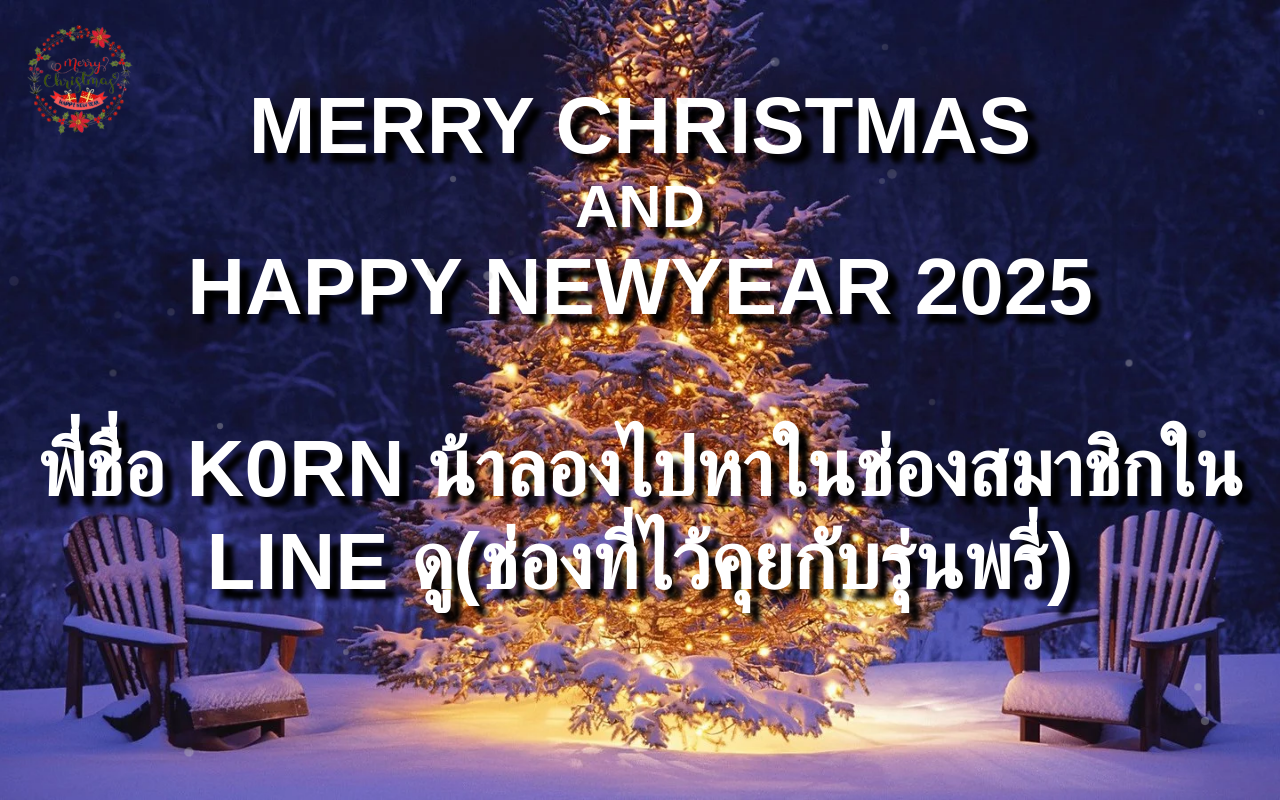
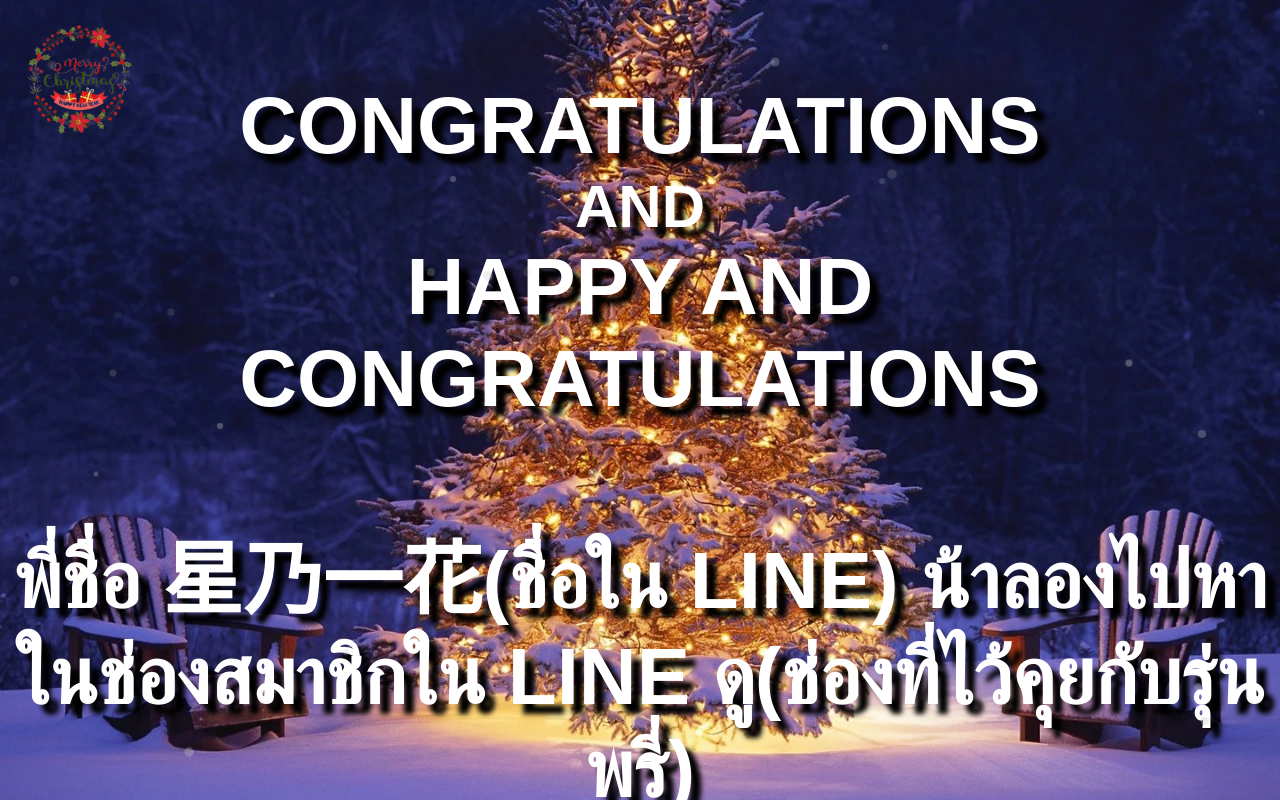
Before and after one commit to K0RNFINE/Merry-Christmas-554698, a plain HTML site: page index.html in a window 1280 px wide. Drawn offline with Linux system fonts and the light colour scheme.

Commit message:
Update index.html

```diff
--- a/index.html
+++ b/index.html
@@ -232,13 +232,13 @@
             <img src="logo2.png" class="logo">
         </div>
         <div class="title">
-            <h1>Merry Christmas<br></h1>
+            <h1>Congratulations<br></h1>
             <div class="subtitle">
                 <h1>and<br></h1>
             </div>
-            <h1>Happy NewYear 2025</h1>
+            <h1>Happy And Congratulations</h1>
             <br><br>
-            <h1>พี่ชื่อ K0RN น้าลองไปหาในช่องสมาชิกใน line ดู(ช่องที่ไว้คุยกับรุ่นพรี่)</h1>
+            <h1>พี่ชื่อ 星乃一花(ชื่อใน Line) น้าลองไปหาในช่องสมาชิกใน line ดู(ช่องที่ไว้คุยกับรุ่นพรี่) <br> ชื่อเล่นชื่อ กรณ์นะครับ</h1>
         </div>
 
 
```
